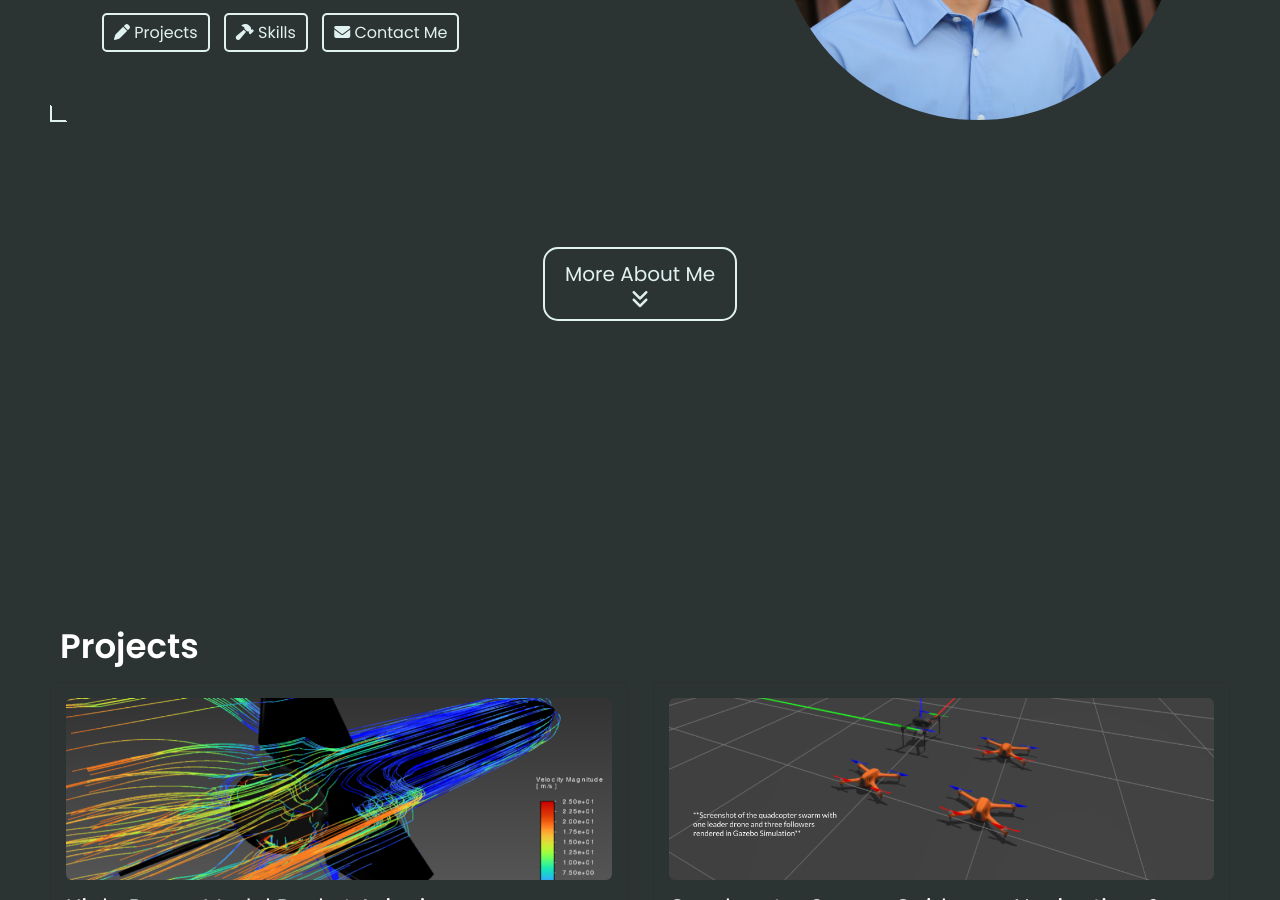
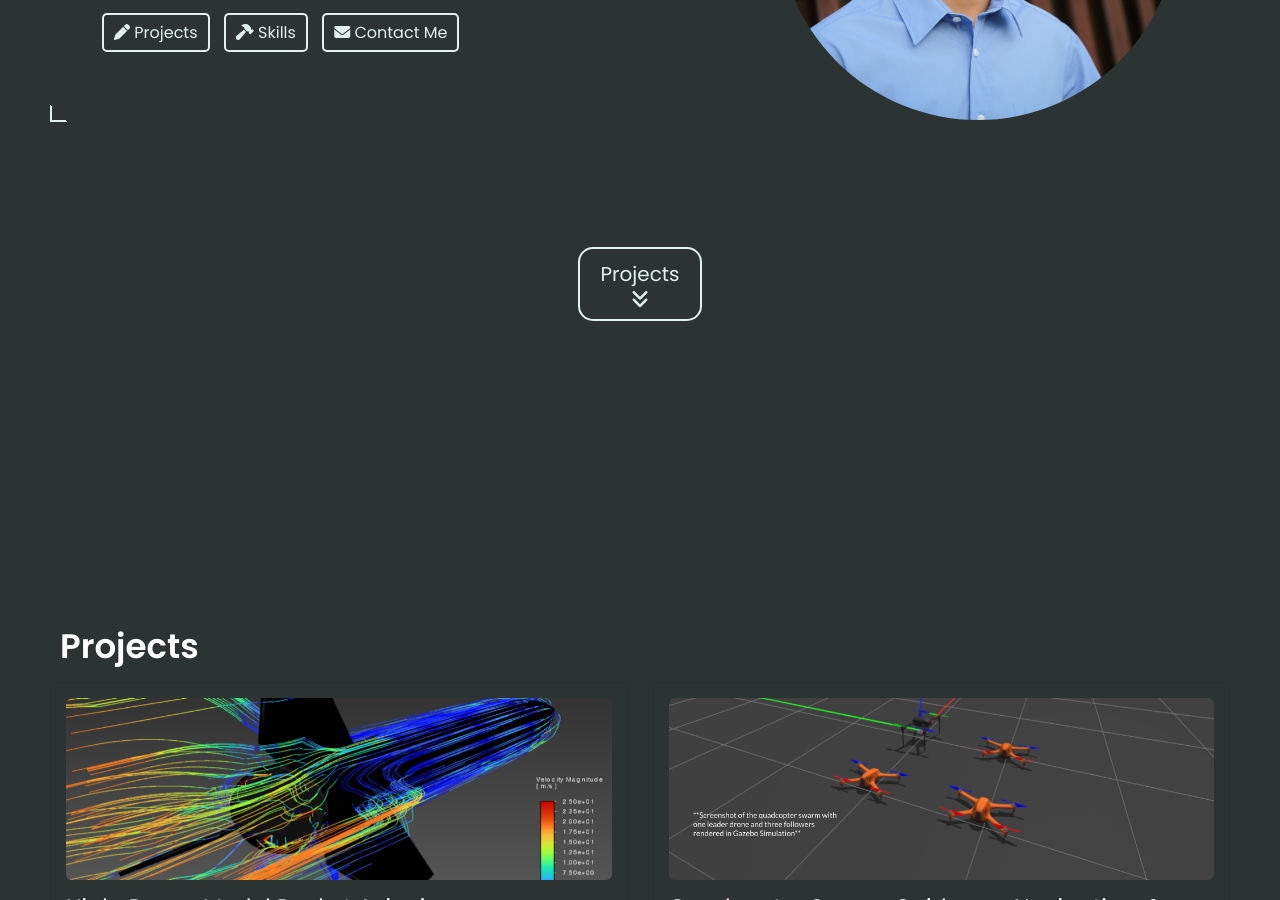
Before and after one commit to shlenc/shlenc.github.io, a Jekyll site: the page built from index.html, in a window 1280 px wide and 900 px high, scrolled down 412 px. Built offline with Jekyll 4.4.1, drawn with Linux system fonts in a browser that asks for light colours.

Commit message:
home arrow

```diff
--- a/index.html
+++ b/index.html
@@ -11,7 +11,7 @@ layout: wrapper
 
 <div class="arrow">
     <a href="#projects">
-        More About Me
+        Projects
     <i class="fa-solid fa-angles-down"></i>
     </a>
 </div>
```
